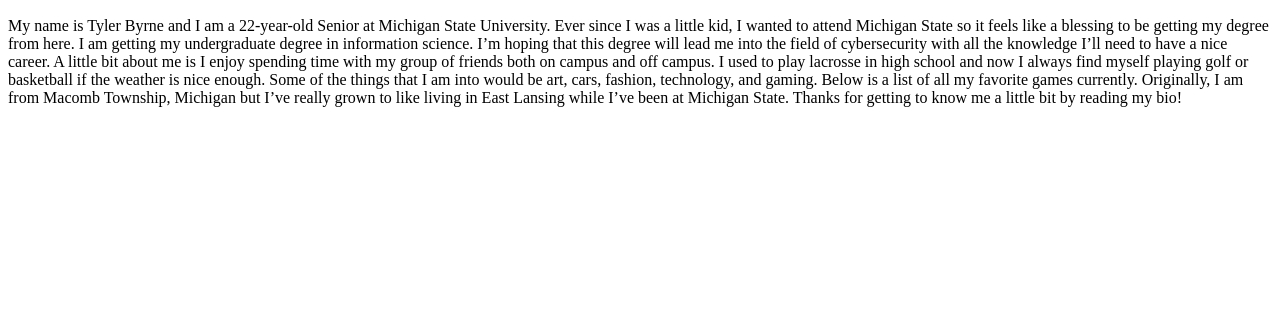
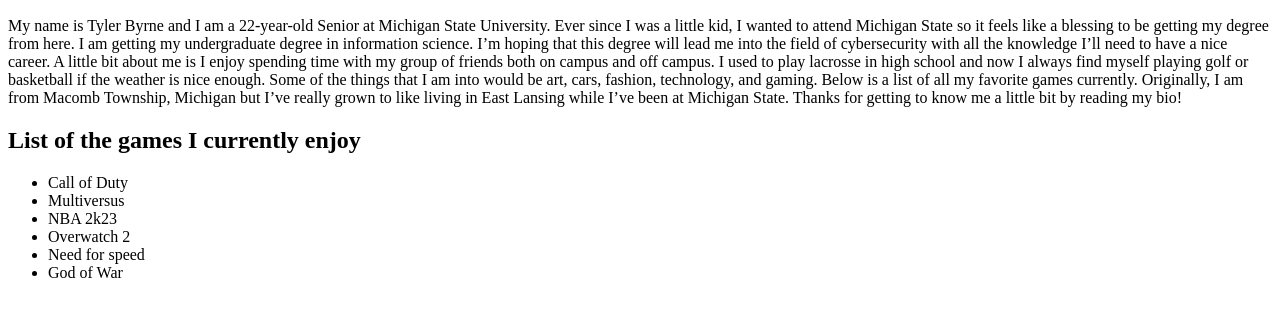
Before and after one commit to tbyrne14/mi349_blog, a plain HTML site: page about.html in a window 1280 px wide. Shown: the part 162-478 px from the top of the page. Drawn offline with Linux system fonts and the light colour scheme.

Commit message:
list for bio

```diff
--- a/about.html
+++ b/about.html
@@ -18,7 +18,21 @@
       <article>
         <h2>Bio</h2>
         <p>My name is Tyler Byrne and I am a 22-year-old Senior at Michigan State University. Ever since I was a little kid, I wanted to attend Michigan State so it feels like a blessing to be getting my degree from here. I am getting my undergraduate degree in information science. I’m hoping that this degree will lead me into the field of cybersecurity with all the knowledge I’ll need to have a nice career. A little bit about me is I enjoy spending time with my group of friends both on campus and off campus. I used to play lacrosse in high school and now I always find myself playing golf or basketball if the weather is nice enough. Some of the things that I am into would be art, cars, fashion, technology, and gaming. Below is a list of all my favorite games currently. Originally, I am from Macomb Township, Michigan but I’ve really grown to like living in East Lansing while I’ve been at Michigan State. Thanks for getting to know me a little bit by reading my bio!</p>
-
+      </article>
+    </section>
+    <section>
+        <article>
+            <h2>List of the games I currently enjoy</h2>
+            <ul>
+                <li>Call of Duty</li>
+                <li>Multiversus</li>
+                <li>NBA 2k23</li>
+                <li>Overwatch 2</li>
+                <li>Need for speed</li>
+                <li>God of War</li>
+            </ul>
+        </article>
+    </section>
 
 </body>
 </html>
```
